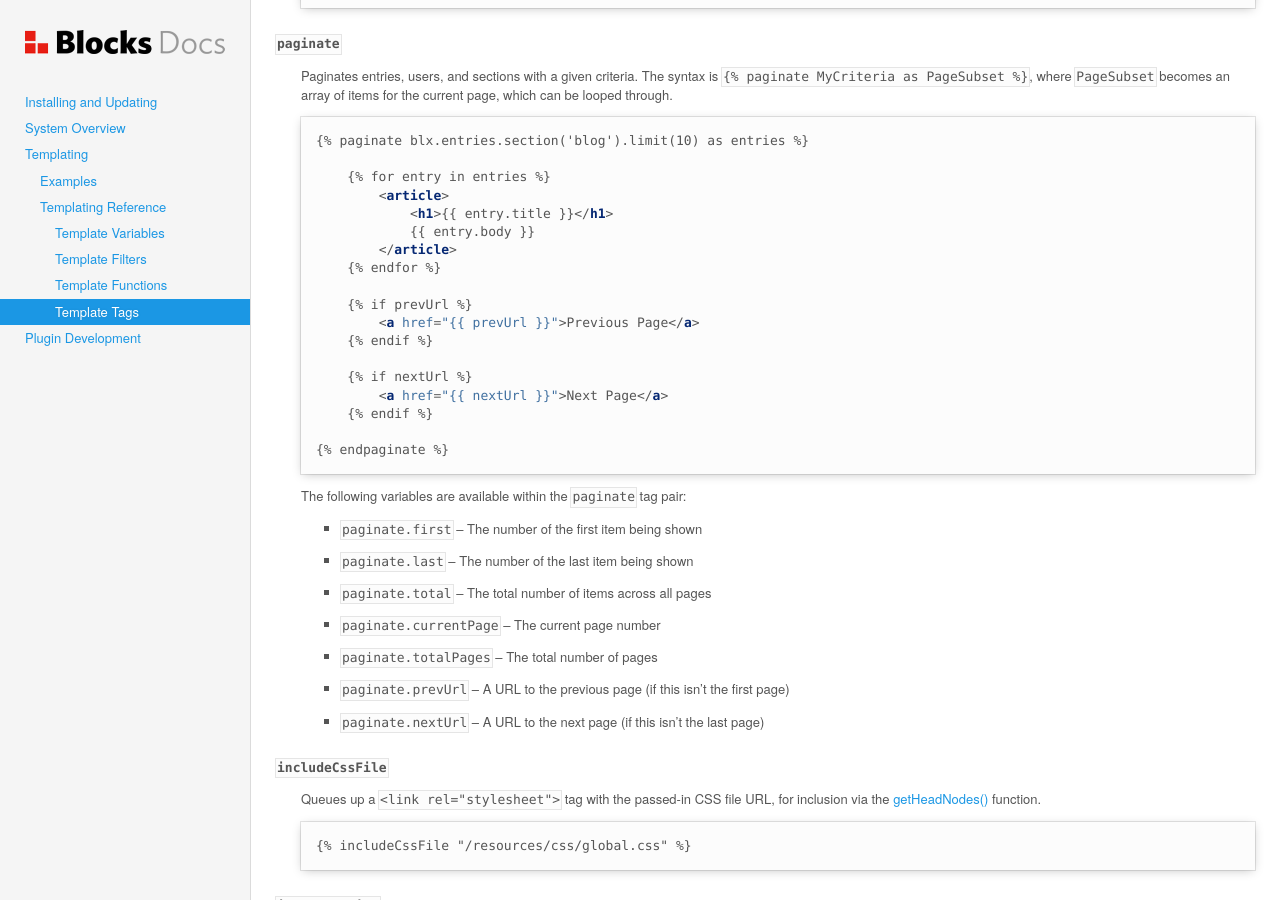
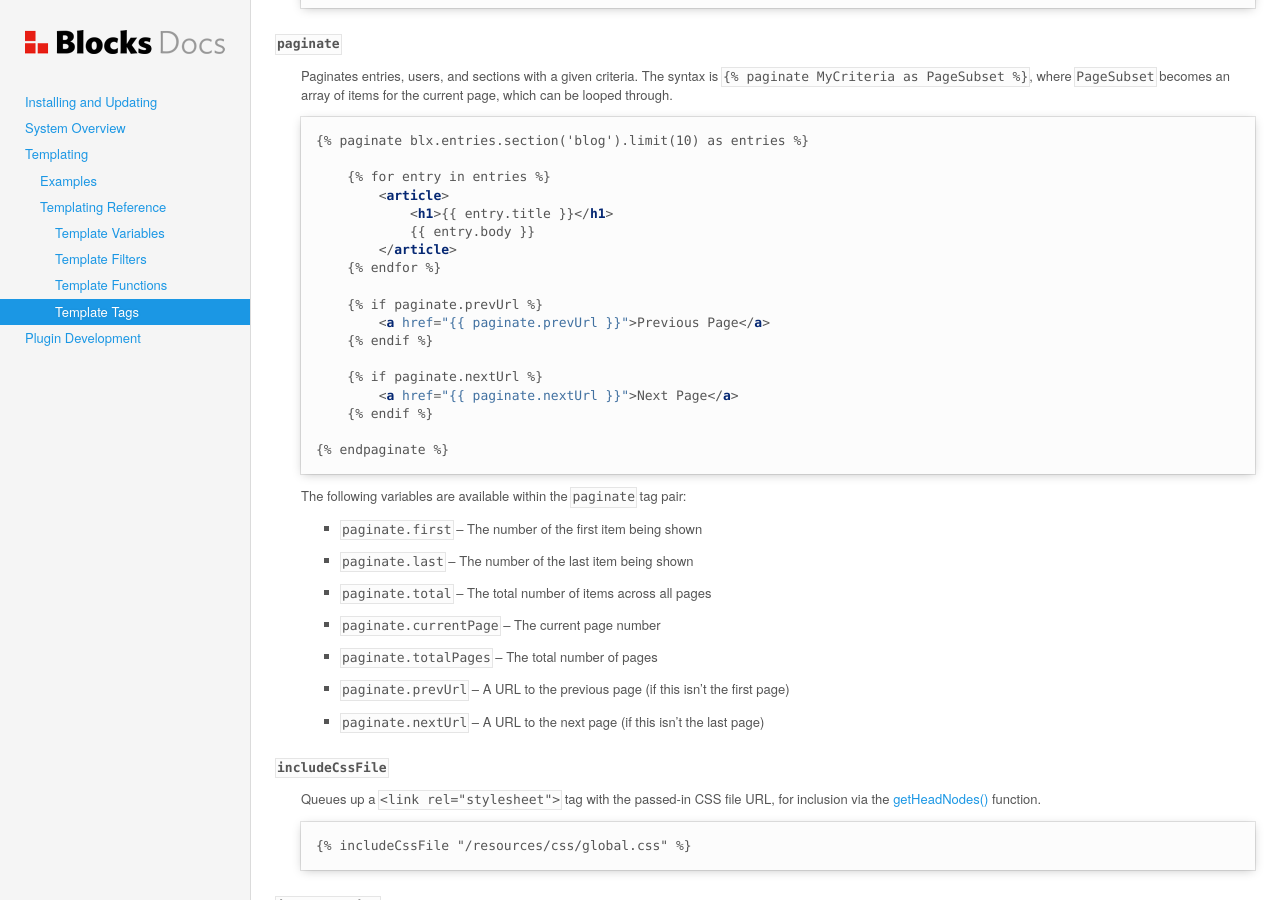
Before and after one commit to bilke/Craft-Docs, a Sphinx documentation site: the page built from source/templating/reference/tags.rst, in a window 1280 px wide and 900 px high, scrolled down 518 px. Built offline with Sphinx 7.4.7, drawn with Linux system fonts in a browser that asks for light colours; pages that are not in the unit, such as notebooks, are missing from menus.

Commit message:
Forgot to include “paginate.” in the URL variables

```diff
--- a/source/templating/reference/tags.rst
+++ b/source/templating/reference/tags.rst
@@ -41,12 +41,12 @@ On top of the template tags that `Twig comes with <http://twig.sensiolabs.org/do
                 </article>
             {% endfor %}
 
-            {% if prevUrl %}
-                <a href="{{ prevUrl }}">Previous Page</a>
+            {% if paginate.prevUrl %}
+                <a href="{{ paginate.prevUrl }}">Previous Page</a>
             {% endif %}
 
-            {% if nextUrl %}
-                <a href="{{ nextUrl }}">Next Page</a>
+            {% if paginate.nextUrl %}
+                <a href="{{ paginate.nextUrl }}">Next Page</a>
             {% endif %}
 
         {% endpaginate %}
```
Also changed, not shown: 5 other files.
